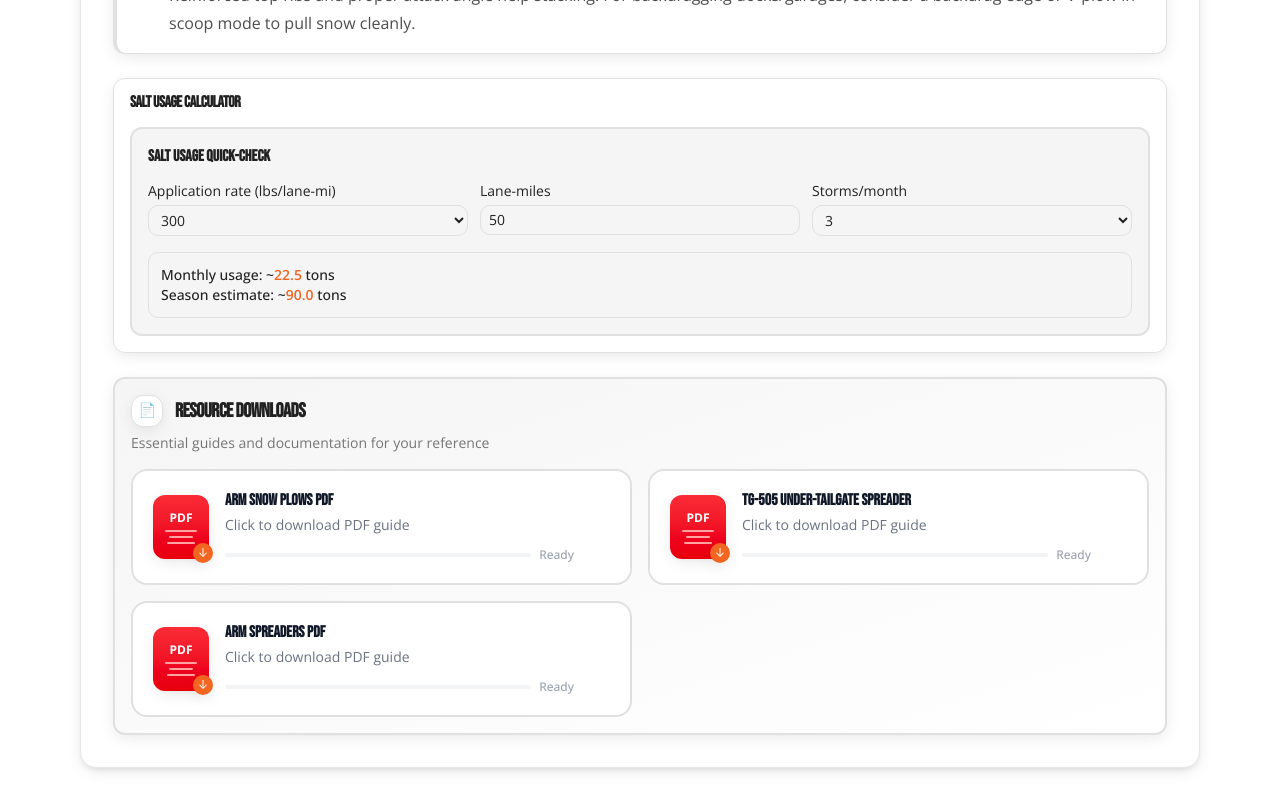
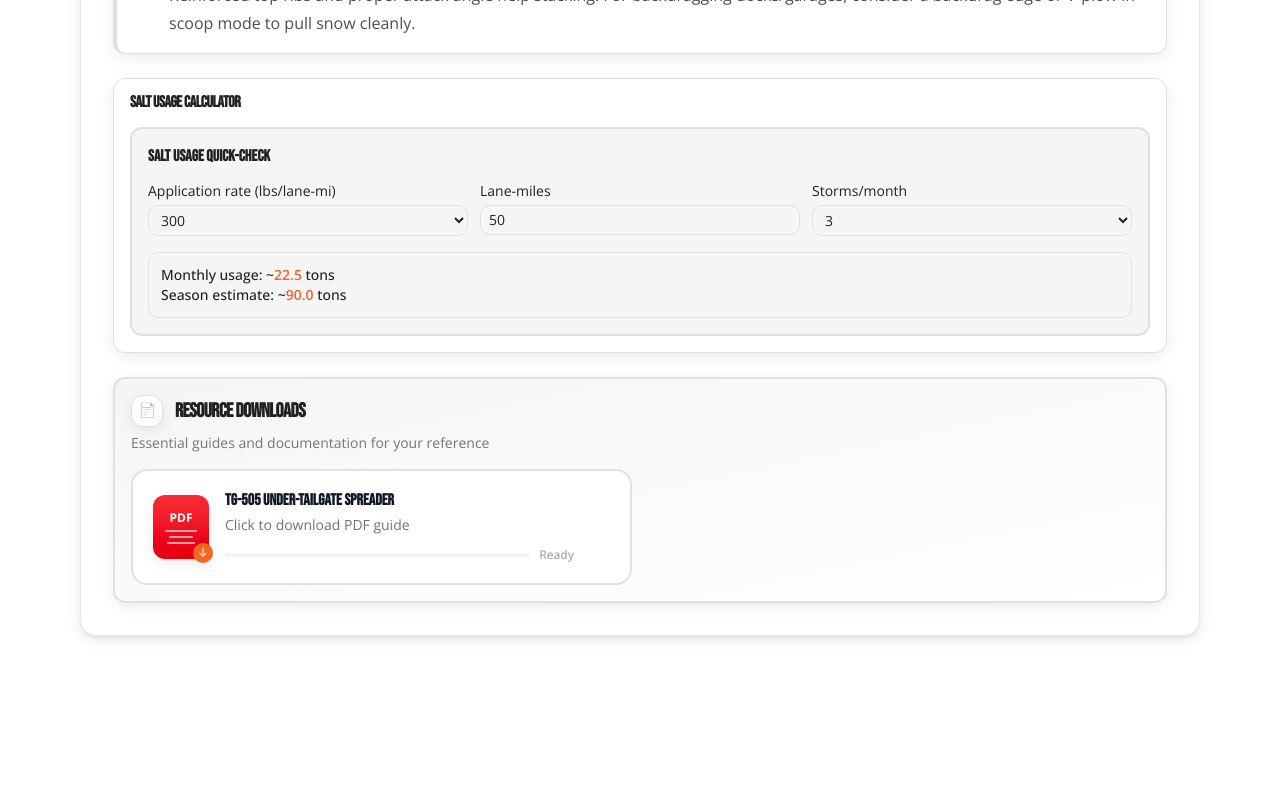
Before and after one commit to onebrady/snowplows, a React (Vite) app: page /#/ in a window 1280 px wide. Shown: the part 4688-5488 px from the top of the page. After the commit the page ends 5356 px from the top, so only its background shows below. Built offline with nearby package versions, Linux system fonts and the light colour scheme.

Commit message:
fix progress bar

```diff
--- a/src/components/knowledge/SectionSidebar.tsx
+++ b/src/components/knowledge/SectionSidebar.tsx
@@ -31,7 +31,9 @@ export function SectionSidebar({
     return total + calculateReadingTime(qa.question + " " + qa.answer);
   }, 0);
 
-  const completionPercentage = Math.round((completedQAs.size / section.qas.length) * 100);
+  // Filter completedQAs to only count those from the current section
+  const sectionCompletedCount = section.qas.filter(qa => completedQAs.has(qa.id)).length;
+  const completionPercentage = Math.round((sectionCompletedCount / section.qas.length) * 100);
 
   return (
     <>
--- a/src/content/sections/equipment.ts
+++ b/src/content/sections/equipment.ts
@@ -201,17 +201,11 @@ export const Equipment: KnowledgeSection = {
   hasSaltUsageTool: true,
   relatedSlugs: ["integration", "operations", "procurement"],
   downloads: [
-    {
-      label: "ARM Snow Plows PDF",
-      href: "/wp-content/uploads/2025/05/ARM-TruckCorp-Snow-Plows.pdf",
-    },
+
     {
       label: "TG-505 Under-tailgate Spreader",
       href: "https://www.truckcorpllc.com/wp-content/uploads/2021/06/2021-TG-505-Spreader-Literature.pdf",
     },
-    {
-      label: "ARM Spreaders PDF",
-      href: "/wp-content/uploads/2025/05/ARM-TruckCorp-Spreaders.pdf",
-    },
+
   ],
 };
--- a/src/content/sections/integration.ts
+++ b/src/content/sections/integration.ts
@@ -201,11 +201,8 @@ export const Integration: KnowledgeSection = {
   downloads: [
     {
       label: "Olympus Controls Manual",
-      href: "/wp-content/uploads/2025/05/Olympus_Hydraulic_Control_System_v1-1.pdf",
+      href: "https://truckcorpllc.com/wp-content/uploads/2024/12/Olympus_Hydraulic_Control_System_v1-1.pdf",
     },
-    {
-      label: "ARM Dump Body PDF",
-      href: "/wp-content/uploads/2025/05/ARM-TruckCorp-Dump-Body.pdf",
-    },
+
   ],
 };
```
Also changed, not shown: 1 other file (tests, documents, lock files or other folders).
